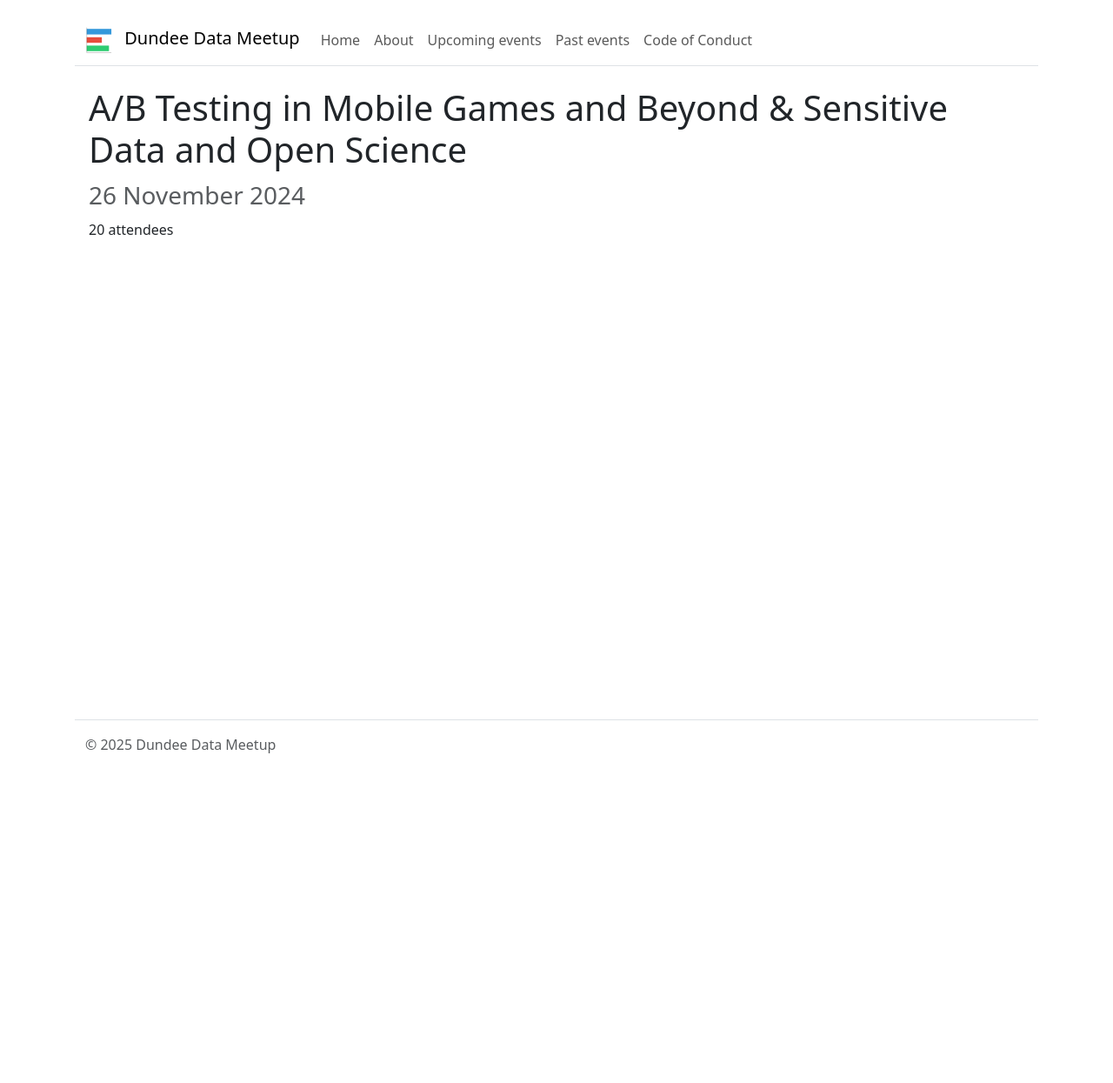
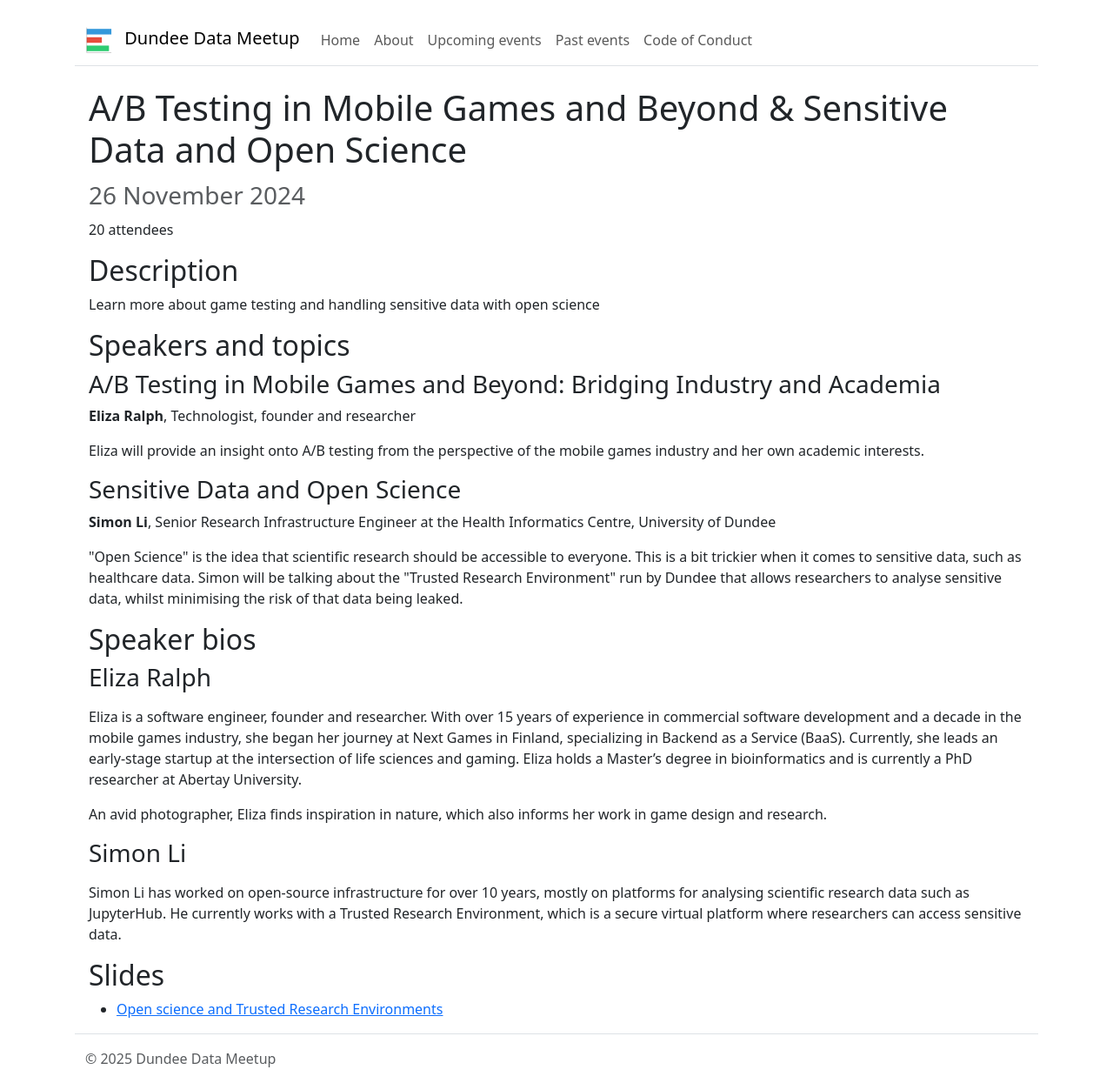
Before and after one commit to DundeeDataMeetup/dundeedatameetup.github.io, a Jekyll site: the page built from _events/2024/11.md, in a window 1280 px wide. Shown: the whole page at 87% size. Built offline with Jekyll 4.4.1, drawn with Linux system fonts in a browser that asks for light colours; before the commit the page ends 900 px from its top, so only the background shows below that.

Commit message:
Add November 2024 talk metadata

```diff
--- a/_events/2024/11.md
+++ b/_events/2024/11.md
@@ -1,7 +1,16 @@
 ---
 title: "A/B Testing in Mobile Games and Beyond & Sensitive Data and Open Science"
-description:
+description: "Learn more about game testing and handling sensitive data with open science"
 date: 2024-11-26 18:00:00
-speakers:
 attendance: 20
+topics:
+    - speaker: eliza-ralph
+      title: "A/B Testing in Mobile Games and Beyond: Bridging Industry and Academia"
+      description: "Eliza will provide an insight onto A/B testing from the perspective of the mobile games industry and her own academic interests."
+    - speaker: simon-li
+      title: "Sensitive Data and Open Science"
+      description: "\"Open Science\" is the idea that scientific research should be accessible to everyone. This is a bit trickier when it comes to sensitive data, such as healthcare data. Simon will be talking about the \"Trusted Research Environment\" run by Dundee that allows researchers to analyse sensitive data, whilst minimising the risk of that data being leaked."
+slides:
+    - url: /assets/slides/2024-11-26-open-science-and-trusted-research-environments.pdf
+      title: "Open science and Trusted Research Environments"
 ---
--- a/_layouts/event.html
+++ b/_layouts/event.html
@@ -24,6 +24,7 @@ layout: default
 <h2>Speaker bios</h3>
 {%for topic in page.topics %}
     {% assign speaker = site.speakers | where:"slug", topic.speaker | first %}
+    <h3>{{speaker.name}}</h3>
     <p>{{speaker.bio | markdownify}}</p>
 {%endfor%}
 {%endif%}
```
Also changed, not shown: _speakers/eliza-ralph.md (added, +8 -0 lines), _speakers/simon-li.md (added, +5 -0 lines), 1 other file.
